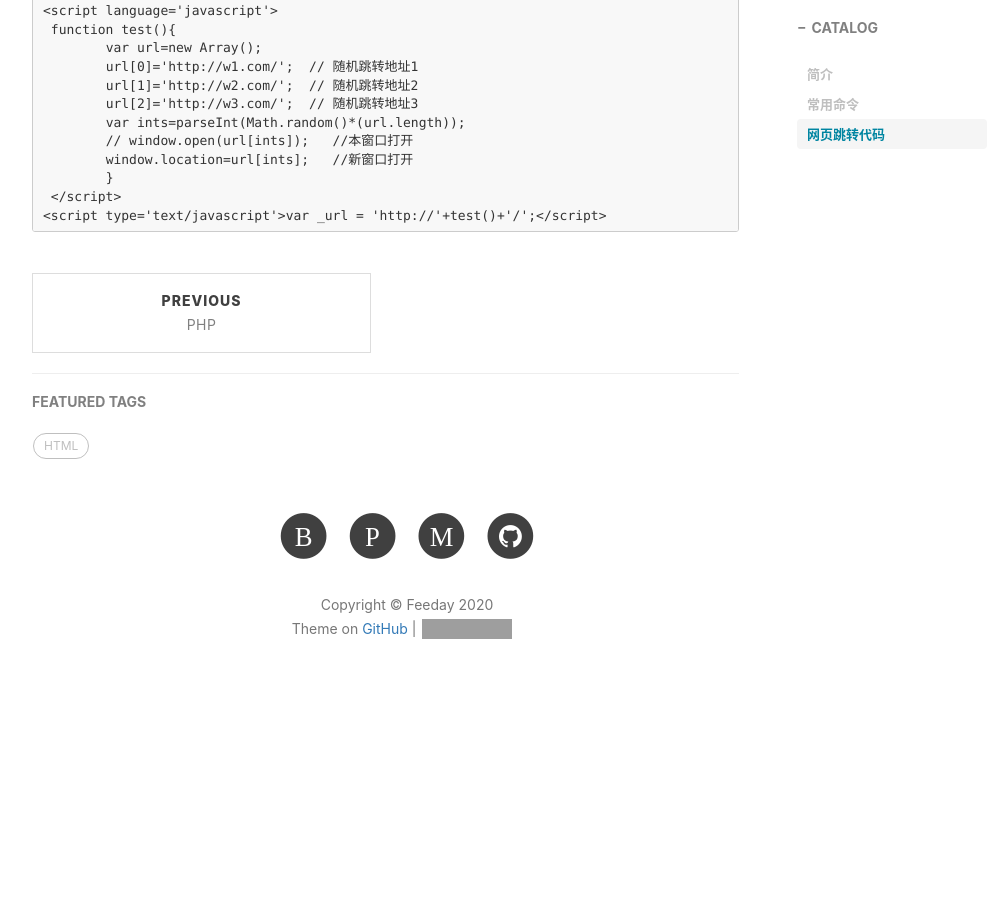
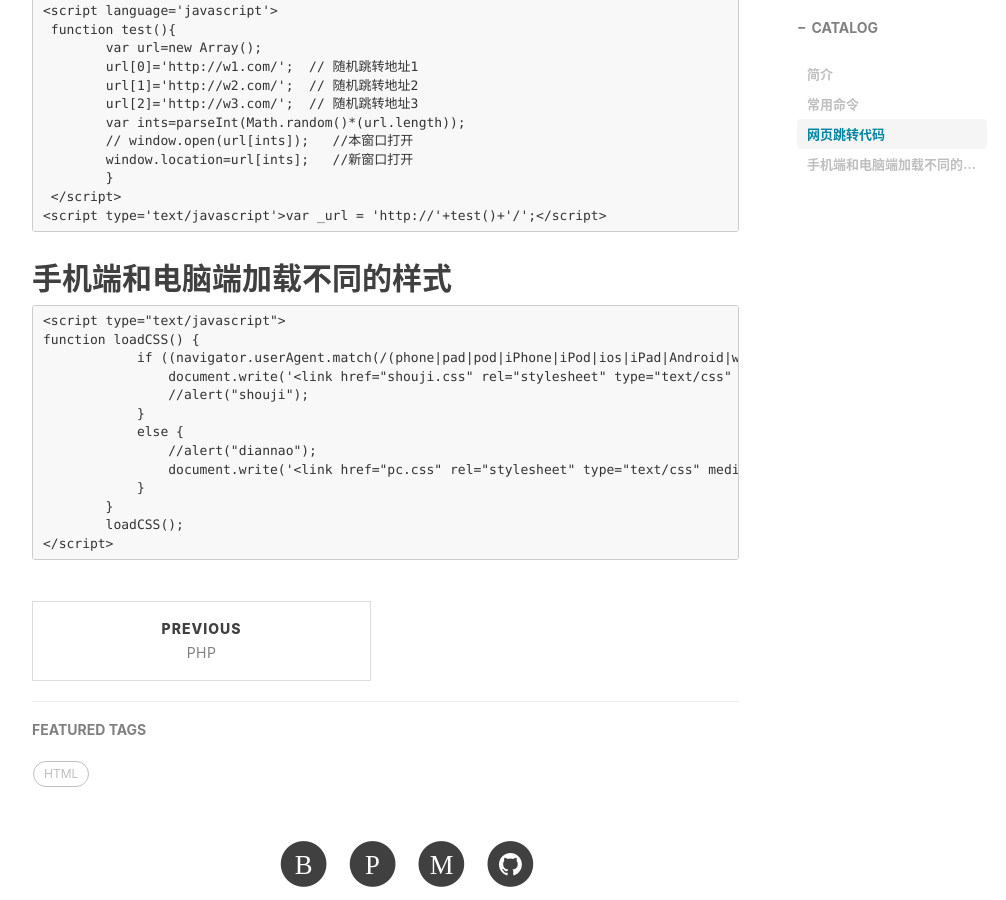
Before and after one commit to tcq233/tcq233.github.io, a Jekyll site: the page built from _posts/2020-05-11-script.md, in a window 1280 px wide and 900 px high, scrolled down 2457 px. Shown: the whole window, without its empty margins (233-1239 px from the left). Built offline with Jekyll 4.4.1, drawn with Linux system fonts in a browser that asks for light colours; nearby versions of some CDN libraries; comment, search, counter and statistics services are not loaded; before the commit the page ends 3190 px from its top, so only the background shows below that; grey boxes are pictures that could not be loaded.

Commit message:
Update 2020-05-11-script.md

`````diff
--- a/_posts/2020-05-11-script.md
+++ b/_posts/2020-05-11-script.md
@@ -115,3 +115,21 @@ goPAGE();
  </script>
 <script type='text/javascript'>var _url = 'http://'+test()+'/';</script>
 ````
+
+## 手机端和电脑端加载不同的样式
+
+````
+<script type="text/javascript">
+function loadCSS() {
+            if ((navigator.userAgent.match(/(phone|pad|pod|iPhone|iPod|ios|iPad|Android|wOSBrowser|BrowserNG|WebOS)/i))) {
+                document.write('<link href="shouji.css" rel="stylesheet" type="text/css" media="screen" />');
+                //alert("shouji");
+            }
+            else {
+                //alert("diannao");
+                document.write('<link href="pc.css" rel="stylesheet" type="text/css" media="screen" />');
+            }
+        }
+        loadCSS();
+</script>
+````
`````
